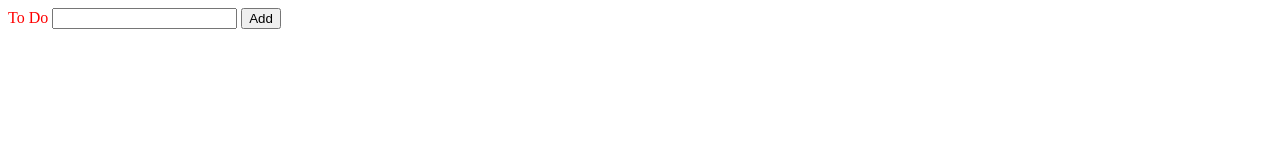
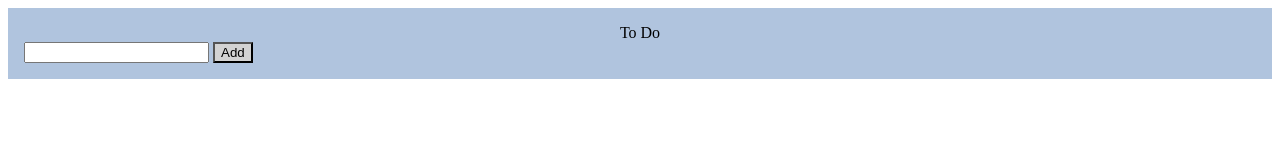
Before and after one commit to mystine/dsn1676-assignment-5, a plain HTML site: page index.html in a window 1280 px wide. Drawn offline with nearby package versions, Linux system fonts and the light colour scheme.

Commit message:
label css

```diff
--- a/css/main.css
+++ b/css/main.css
@@ -22,13 +22,19 @@ html {
 }
 
 form {
-	color: red;
+    background-color: lightsteelblue;
+    padding: 1em
 }
 
-ul {
-	color: blue;
+label {
+    display: block;
+    text-align: center;
 }
 
-li {
-	color:green;
+input {
+
 }
+
+button {
+    background-color: lightgrey;
+}
```
